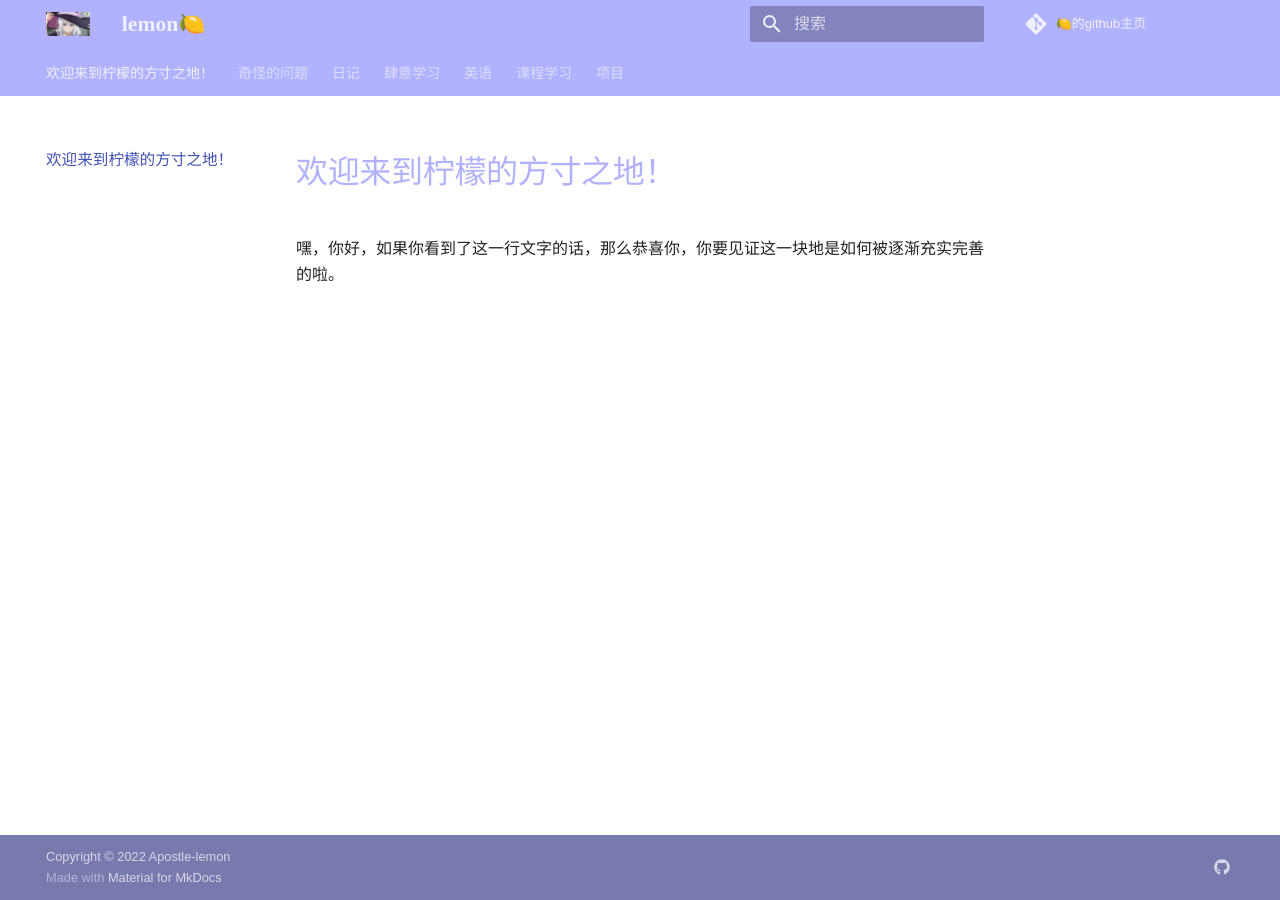
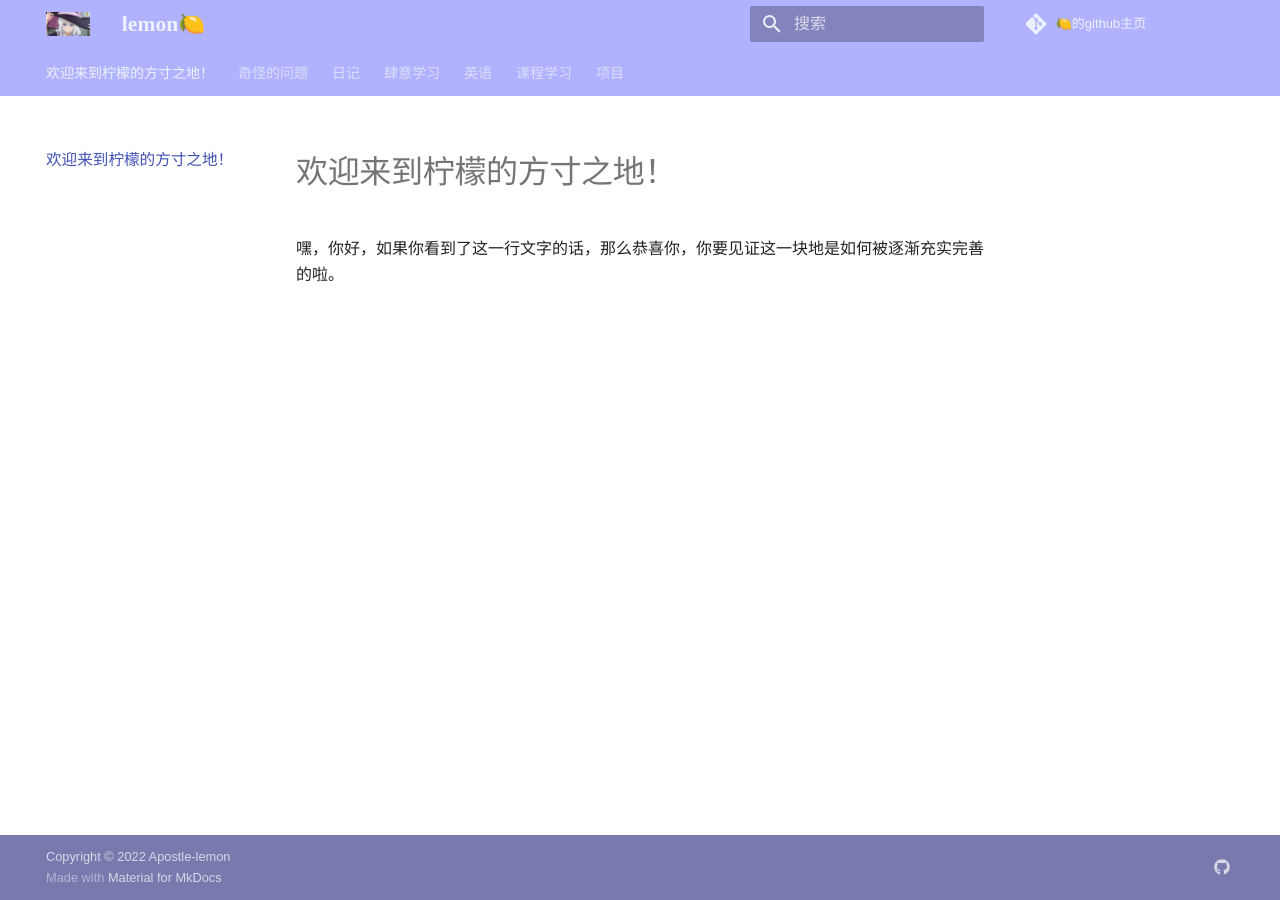
Before and after one commit to Apostle-lemon/Apostle-lemon.github.io, an MkDocs documentation site: the page built from docs/index.md, in a window 1280 px wide. Built offline with MkDocs 1.6.1 and Material for MkDocs 9.7.7, drawn with Linux system fonts in a browser that asks for light colours; some web fonts are replaced.

Commit message:
vault backup: 2022-11-03 22:12:44
Affected files:
docs/css/color.css

```diff
--- a/docs/css/color.css
+++ b/docs/css/color.css
@@ -1,13 +1,9 @@
 :root > * {
     --md-primary-bg-color:        #EEF1FF; /* 标题的颜色 */
     --md-primary-fg-color:        #B1B2FF; /* 顶部导航栏的颜色 */
-    --md-primary-fg-color--dark:  #D2DAFF;
 
-    --md-default-fg-color--light:        #B1B2FF;
-    --md-default-fg-color--lighter:      #B1B2FF;
-    --md-default-fg-color--lightest:     #B1B2FF;
-
-
+    --md-accent-bg-color:         #FFD6D6; /* 侧边栏的颜色 */
+    --md-accent-fg-color:         #FFB1B1; /* 侧边栏的颜色 */
 
     --md-footer-fg-color:                #EEF1FF; /* 底部导航栏的颜色 */
     --md-footer-bg-color:                #B1B2FF;
```
